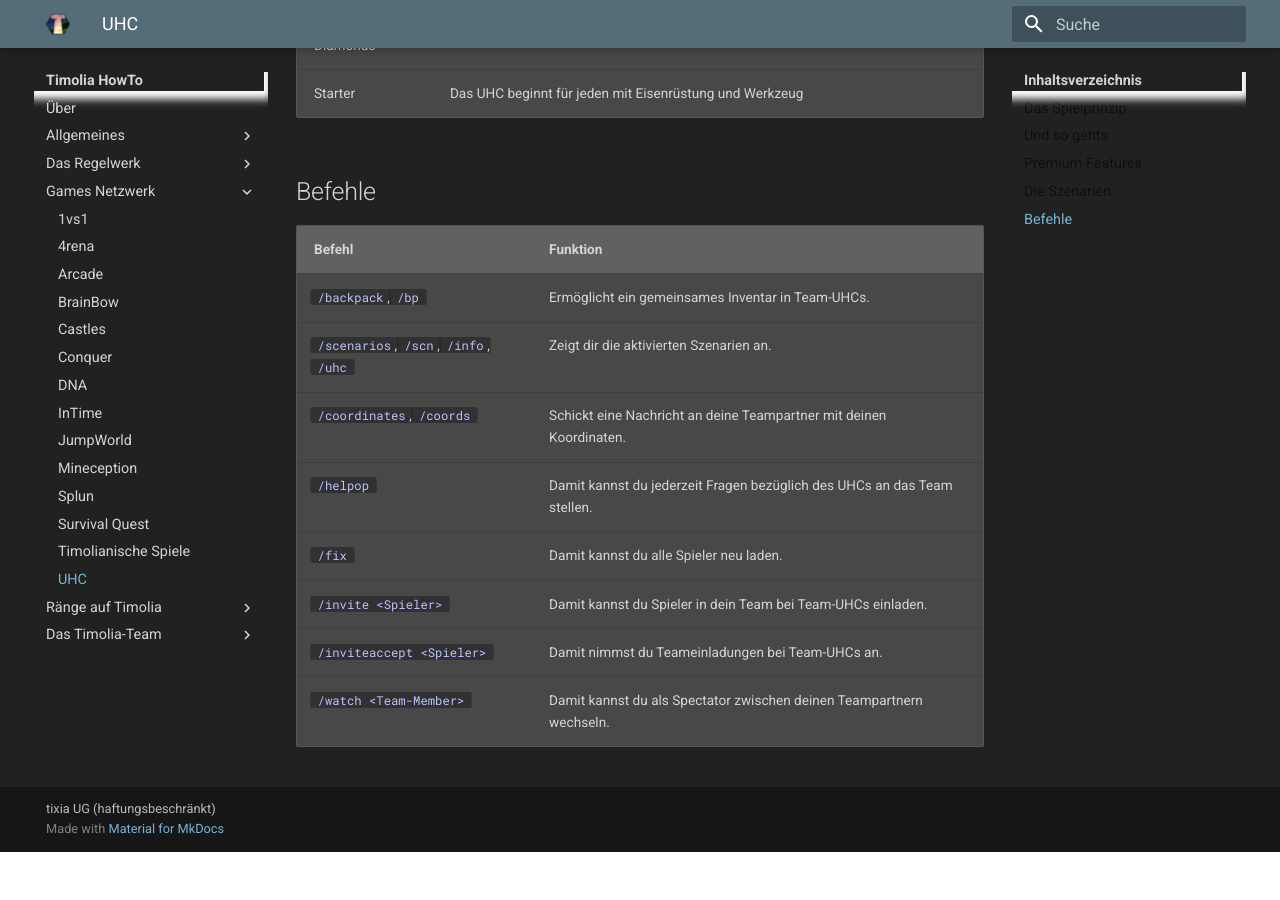
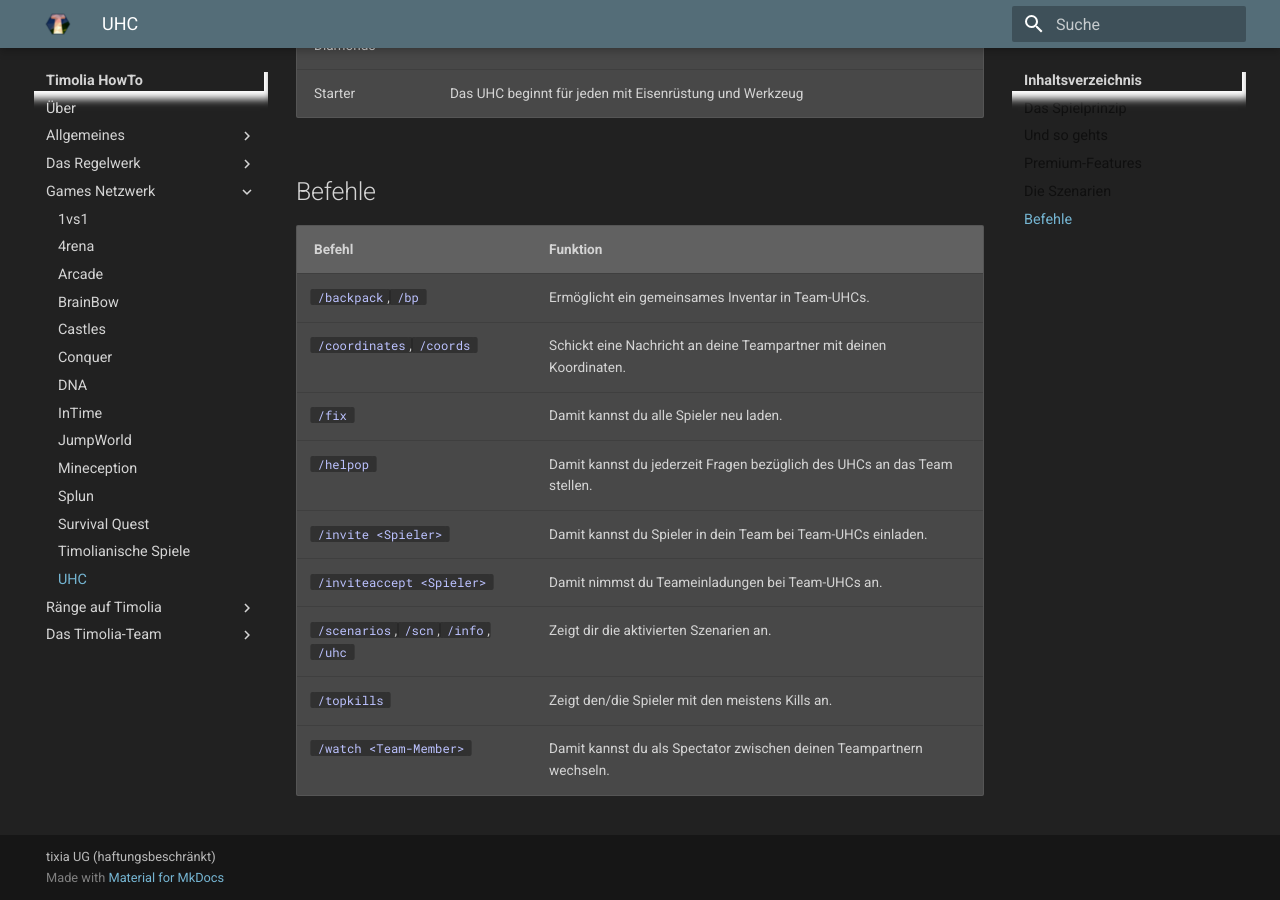
Before and after one commit to TimoliaDE/HowTo, an MkDocs documentation site: the page built from docs/games/uhc.md, in a window 1280 px wide and 900 px high, scrolled down 2032 px. Built offline with MkDocs 1.6.1 and Material for MkDocs 9.7.7, drawn with Linux system fonts in a browser that asks for light colours; old or Windows-style settings are respelled for this version of MkDocs; before the commit the page ends 2884 px from its top, so only the background shows below that.

Commit message:
add `/topkills` and reorder UHC commands

```diff
--- a/docs/games/uhc.md
+++ b/docs/games/uhc.md
@@ -49,10 +49,11 @@ Hier findest du alle UHC-Szenarien und deren Bedeutung.
 | Befehl | Funktion |
 | ------ | -------- |
 | `/backpack`, `/bp`                         | Ermöglicht ein gemeinsames Inventar in Team-UHCs. |
-| `/scenarios`, `/scn`, `/info`, `/uhc`      | Zeigt dir die aktivierten Szenarien an. |
 | `/coordinates`, `/coords`                  | Schickt eine Nachricht an deine Teampartner mit deinen Koordinaten. |
+| `/fix`                                     | Damit kannst du alle Spieler neu laden. |
 | `/helpop`                                  | Damit kannst du jederzeit Fragen bezüglich des UHCs an das Team stellen. |
-| `/fix`                                     | Damit kannst du alle Spieler neu laden. |
 | `/invite <Spieler>`                        | Damit kannst du Spieler in dein Team bei Team-UHCs einladen. |
 | `/inviteaccept <Spieler>`                  | Damit nimmst du Teameinladungen bei Team-UHCs an. |
+| `/scenarios`, `/scn`, `/info`, `/uhc`      | Zeigt dir die aktivierten Szenarien an. |
+| `/topkills`                                | Zeigt den/die Spieler mit den meistens Kills an. |
 | `/watch <Team-Member>`                     | Damit kannst du als Spectator zwischen deinen Teampartnern wechseln. |
```
